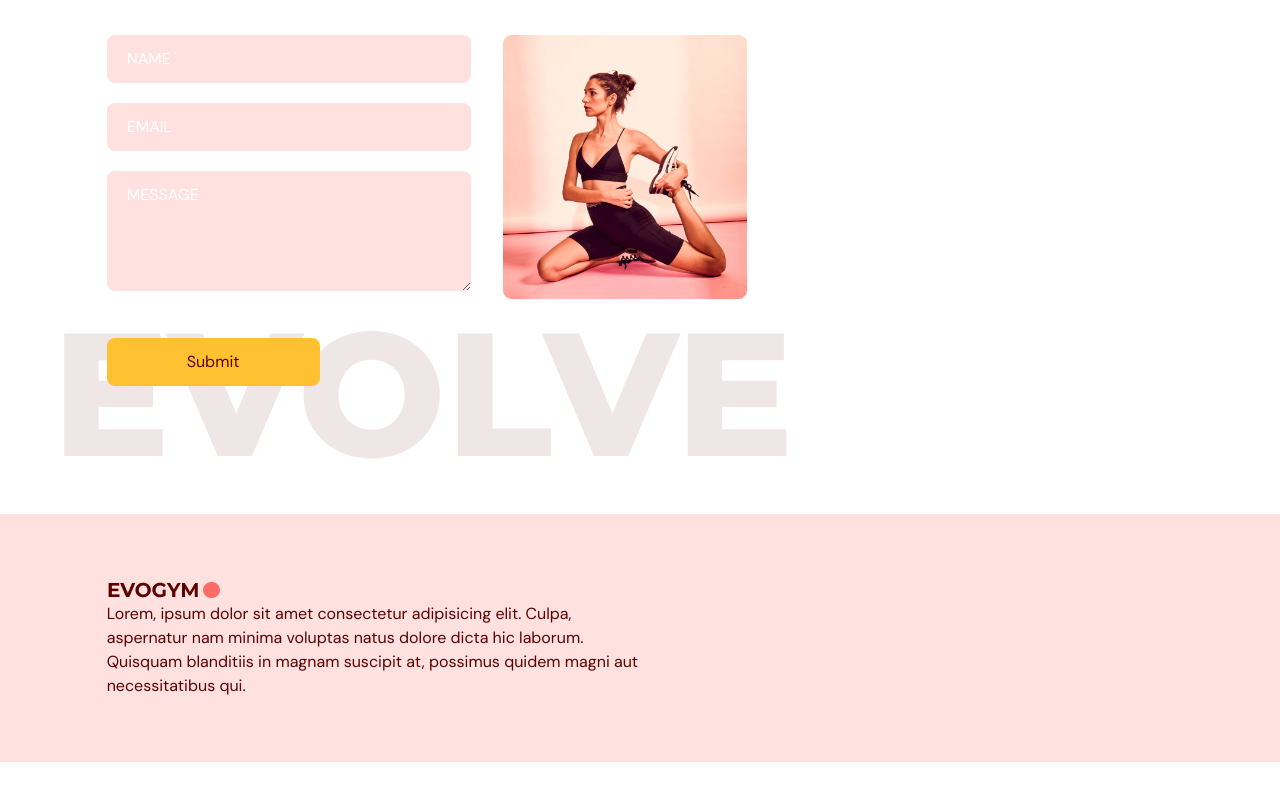
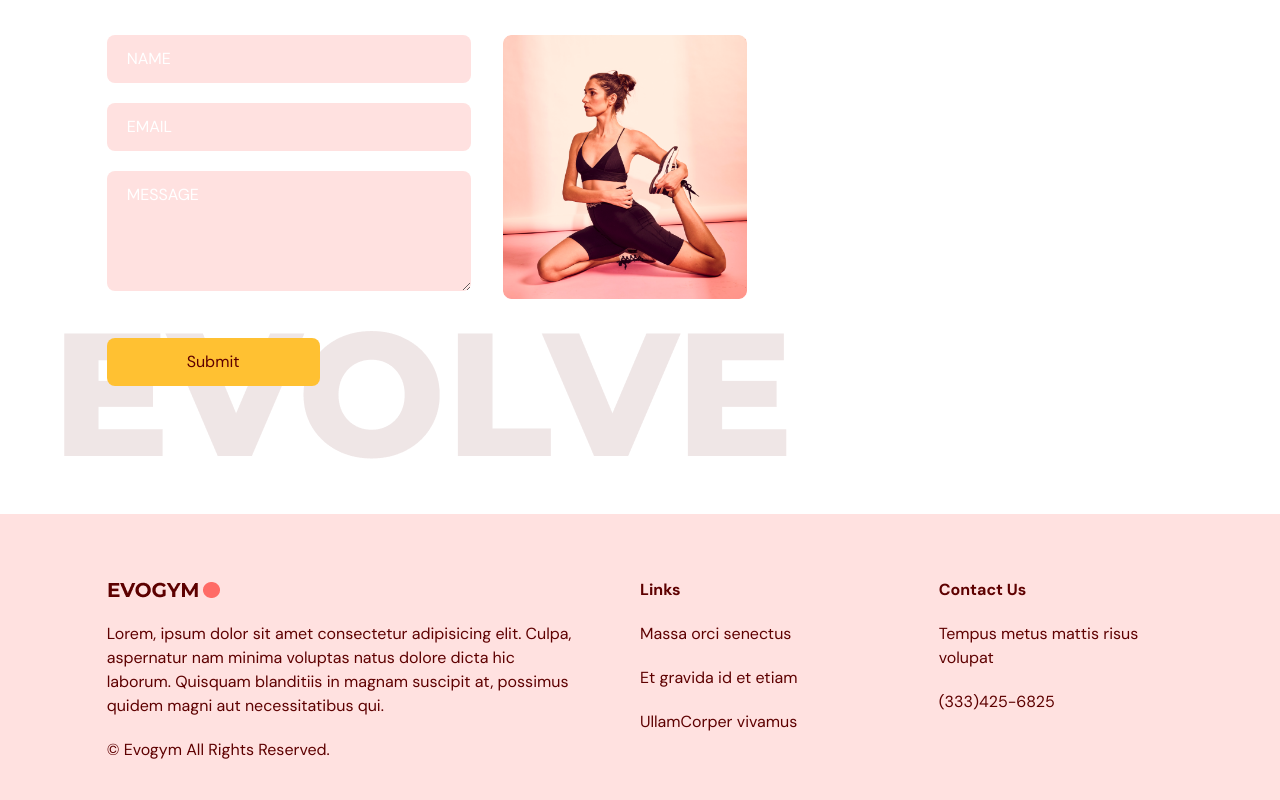
Before and after one commit to Beccatoni/gym-typescript, a React (Vite) app: page / in a window 1280 px wide. Shown: the part 3263-4063 px from the top of the page. Before the commit the page ends 4025 px from the top, so only its background shows below. Built offline with nearby package versions, Linux system fonts and the light colour scheme.

Commit message:
chore: finish footer

```diff
--- a/src/scenes/contactUs/index.tsx
+++ b/src/scenes/contactUs/index.tsx
@@ -51,7 +51,7 @@
           </p>
 
           {/* FORM AND IMAGE */}
-          <div className="mt-10 justify-between gap-8 md:flex w-full">
+          <div className="mt-10 w-full justify-between gap-8 md:flex">
             <motion.div
               className="mt-10 basis-3/5 md:mt-0"
               initial="hidden"
@@ -77,7 +77,8 @@
                 />
                 {errors.name && (
                   <p className="mt-1 text-primary-500">
-                  {errors.name.type === "required" && "This field is required."}
+                    {errors.name.type === "required" &&
+                      "This field is required."}
                     {errors.name.type === "maxLength" &&
                       "Max length is 100 char."}
                   </p>
@@ -134,15 +135,14 @@
             >
               <div className="w-full before:absolute before:-bottom-20 before:-right-10 before:z-[-1] md:before:content-evolvetext">
               <img
+                className="w-full"
+                alt="contact-us-page-graphic"
                 src={ContactUsPageGraphic}
-                alt="contact-us-page-graphic"
-                className="w-full"
               />
             </div>
             </motion.div>
           </div>
         </motion.div>
-
       </motion.div>
     </section>
   );
--- a/src/scenes/footer/index.tsx
+++ b/src/scenes/footer/index.tsx
@@ -6,12 +6,24 @@
       <div className="justify-content mx-auto w-5/6 gap-16 md:flex">
         <div className="mt-16 basis-1/2 md:mt-0">
           <img src={Logo} alt="logo" />
-          <p>
+          <p className="my-5">
             Lorem, ipsum dolor sit amet consectetur adipisicing elit. Culpa,
             aspernatur nam minima voluptas natus dolore dicta hic laborum.
             Quisquam blanditiis in magnam suscipit at, possimus quidem magni aut
             necessitatibus qui.
           </p>
+          <p>&#169; Evogym All Rights Reserved.</p>
+        </div>
+        <div className="mt-16 basis-1/4 md:mt-0">
+        <h4 className="font-bold">Links</h4>
+        <p className="my-5">Massa orci senectus</p>
+        <p className="my-5">Et gravida id et etiam</p>
+        <p>UllamCorper vivamus</p>
+        </div>
+        <div className="mt-16 basis-1/4 md:mt-0">
+        <h4 className="font-bold">Contact Us</h4>
+        <p className="my-5">Tempus metus mattis risus volupat</p>
+        <p>(333)425-6825</p>
         </div>
       </div>
     </footer>
```
Lines whose indentation alone changed are shown as unchanged.
